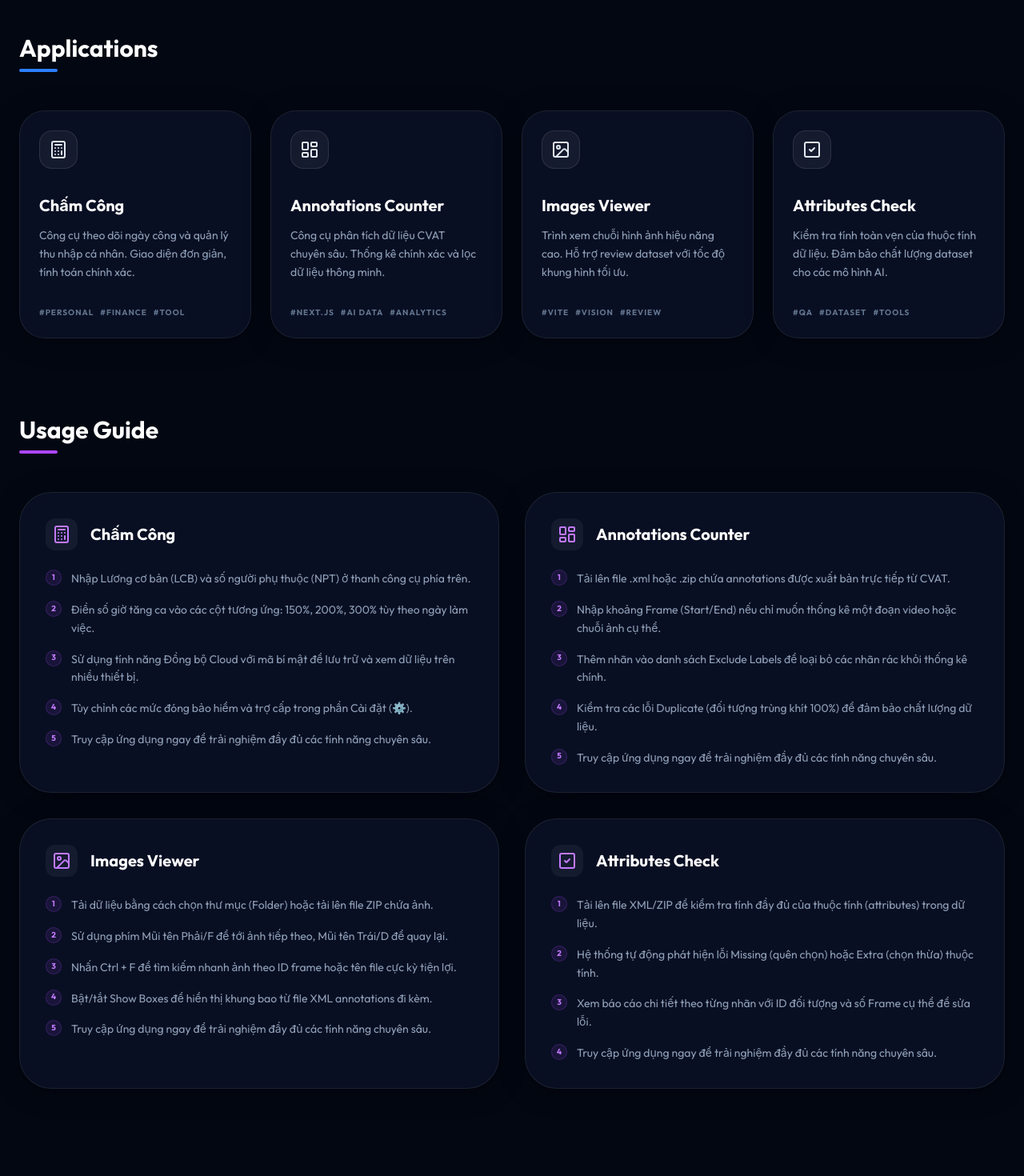
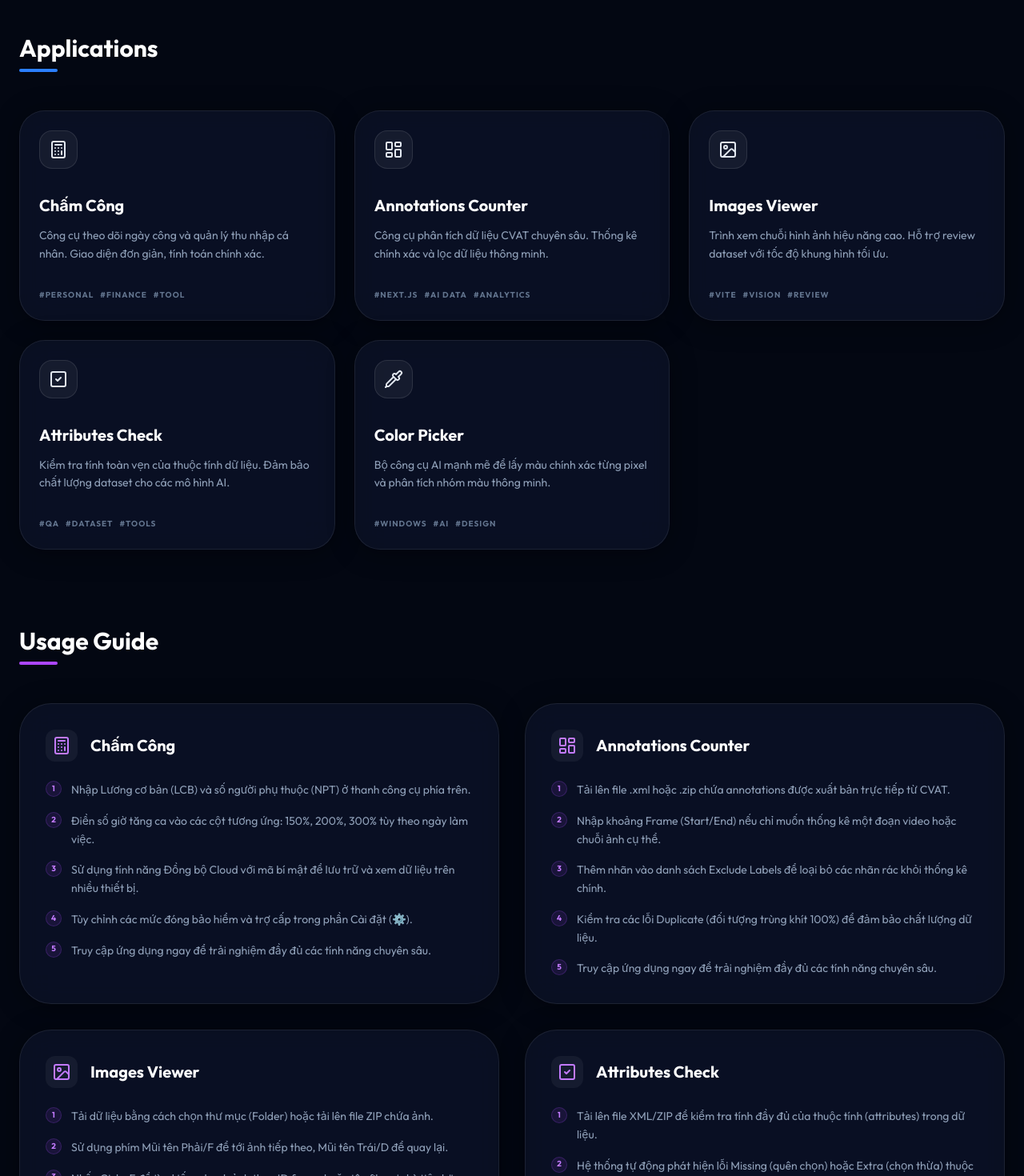
Before and after one commit to NDCLI/myapp, a React (Vite) app: page / in a window 1280 px wide. Shown: the part 800-2270 px from the top of the page at 80% size. Built offline with nearby package versions, Linux system fonts and the light colour scheme.

Commit message:
Add Color Picker app and update guide

```diff
--- a/src/App.tsx
+++ b/src/App.tsx
@@ -1,5 +1,5 @@
 import { useEffect, useState } from 'react';
-import { Github, ExternalLink, LayoutDashboard, Image as ImageIcon, Calculator, SquareCheck, Sparkles, Monitor, Cpu, Box } from 'lucide-react';
+import { Github, ExternalLink, LayoutDashboard, Image as ImageIcon, Calculator, SquareCheck, Sparkles, Monitor, Cpu, Box, Pipette } from 'lucide-react';
 import { clsx, type ClassValue } from 'clsx';
 import { twMerge } from 'tailwind-merge';
 
@@ -48,6 +48,14 @@ const apps: AppItem[] = [
     icon: <SquareCheck className="w-6 h-6" />,
     tags: ["QA", "Dataset", "Tools"],
     color: "from-amber-500/20 to-orange-500/20"
+  },
+  {
+    title: "Color Picker",
+    description: "Bộ công cụ AI mạnh mẽ để lấy màu chính xác từng pixel và phân tích nhóm màu thông minh.",
+    url: "https://color-analyze.vercel.app/",
+    icon: <Pipette className="w-6 h-6" />,
+    tags: ["Windows", "AI", "Design"],
+    color: "from-pink-500/20 to-red-500/20"
   }
 ];
 
@@ -141,7 +149,7 @@ function App() {
             </div>
           </div>
 
-          <div className="grid grid-cols-1 md:grid-cols-2 lg:grid-cols-4 gap-6">
+          <div className="grid grid-cols-1 md:grid-cols-2 lg:grid-cols-3 gap-6">
             {apps.map((app, index) => (
               <div
                 key={index}
@@ -238,6 +246,10 @@ function App() {
                     app.title === "Attributes Check" && "Hệ thống tự động phát hiện lỗi Missing (quên chọn) hoặc Extra (chọn thừa) thuộc tính.",
                     app.title === "Attributes Check" && "Xem báo cáo chi tiết theo từng nhãn với ID đối tượng và số Frame cụ thể để sửa lỗi.",
 
+                    app.title === "Color Picker" && "Sử dụng phím Alt + S để mở kính lúp và chọn mã màu chính xác từ màn hình.",
+                    app.title === "Color Picker" && "Nhấn Alt + A để vẽ vùng chọn Lasso hoặc Ctrl + V để phân tích màu từ Clipboard.",
+                    app.title === "Color Picker" && "Công nghệ AI Ensemble Voting giúp định danh tên màu chính xác với 6 thuật toán lõi.",
+
                     "Truy cập ứng dụng ngay để trải nghiệm đầy đủ các tính năng chuyên sâu."
                   ].filter(Boolean).map((step, i) => (
                     <li key={i} className="flex gap-3 text-slate-400 text-sm leading-relaxed">
```
